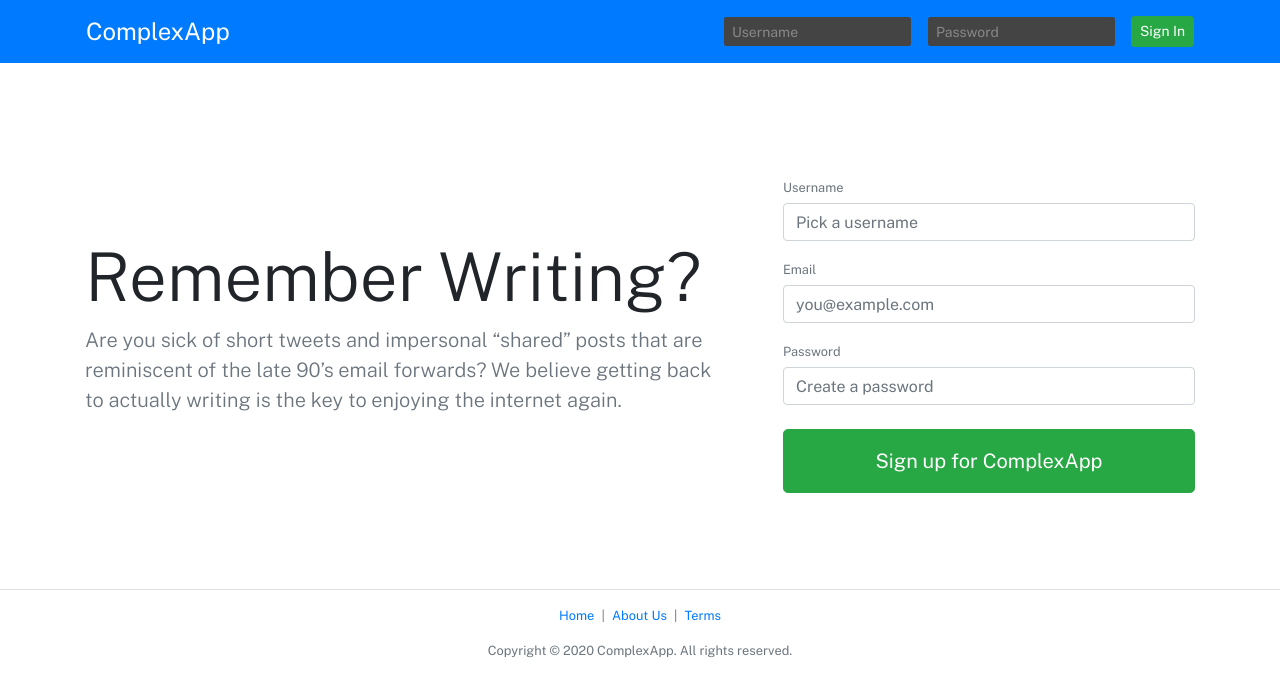
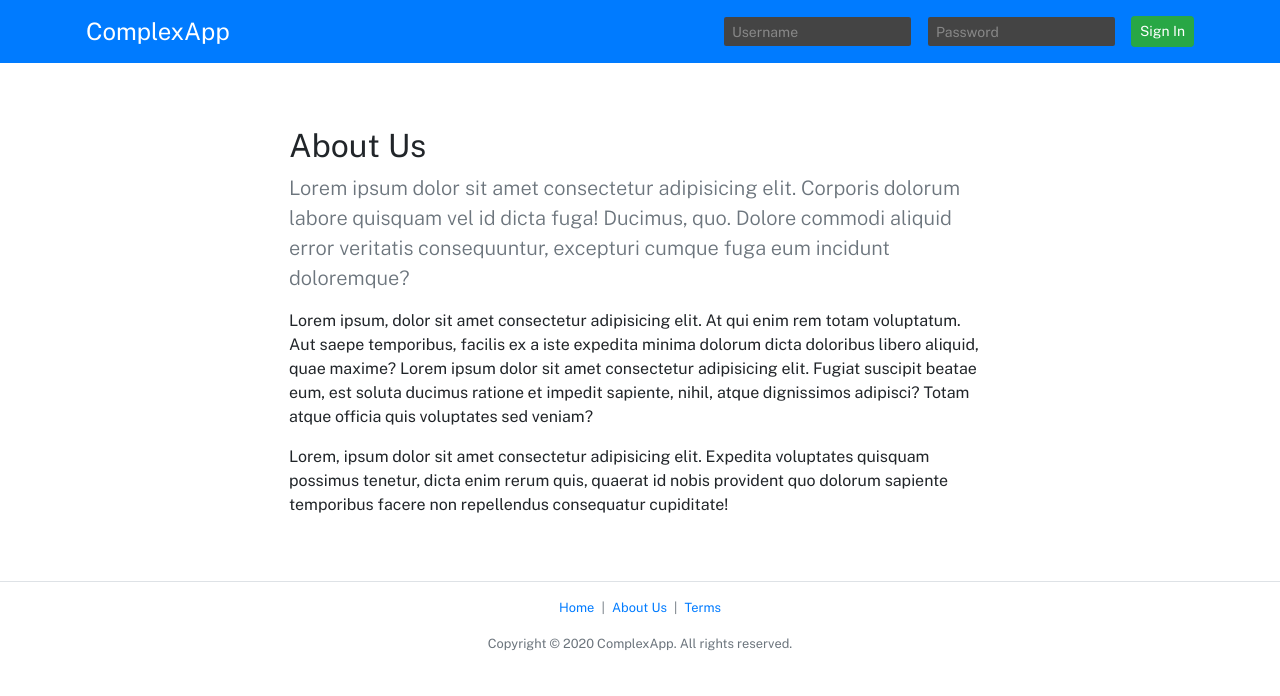
Before and after one commit to femiconnect/react-social-media, a React (Create React App) app: page / in a window 1280 px wide. Shown: the top 696 px of the page. Built offline with nearby package versions, Linux system fonts and the light colour scheme.

Commit message:
setup about page react component with content of about.html template file

```diff
--- a/src/App.js
+++ b/src/App.js
@@ -1,4 +1,5 @@
 import React from 'react';
+import About from './components/About';
 import Footer from './components/Footer';
 
 //My components
@@ -9,7 +10,8 @@ function App() {
    return (
       <>
          <Header />
-         <HomeGuest />
+         {/* <HomeGuest /> */}
+         <About />
          <Footer />
       </>
    );
--- /dev/null
+++ b/src/components/About.js
@@ -0,0 +1,32 @@
+import React from 'react';
+
+function About() {
+   return (
+      <div className='container container--narrow py-md-5'>
+         <h2>About Us</h2>
+         <p className='lead text-muted'>
+            Lorem ipsum dolor sit amet consectetur adipisicing elit. Corporis
+            dolorum labore quisquam vel id dicta fuga! Ducimus, quo. Dolore
+            commodi aliquid error veritatis consequuntur, excepturi cumque fuga
+            eum incidunt doloremque?
+         </p>
+         <p>
+            Lorem ipsum, dolor sit amet consectetur adipisicing elit. At qui
+            enim rem totam voluptatum. Aut saepe temporibus, facilis ex a iste
+            expedita minima dolorum dicta doloribus libero aliquid, quae maxime?
+            Lorem ipsum dolor sit amet consectetur adipisicing elit. Fugiat
+            suscipit beatae eum, est soluta ducimus ratione et impedit sapiente,
+            nihil, atque dignissimos adipisci? Totam atque officia quis
+            voluptates sed veniam?
+         </p>
+         <p>
+            Lorem, ipsum dolor sit amet consectetur adipisicing elit. Expedita
+            voluptates quisquam possimus tenetur, dicta enim rerum quis, quaerat
+            id nobis provident quo dolorum sapiente temporibus facere non
+            repellendus consequatur cupiditate!
+         </p>
+      </div>
+   );
+}
+
+export default About;
```
